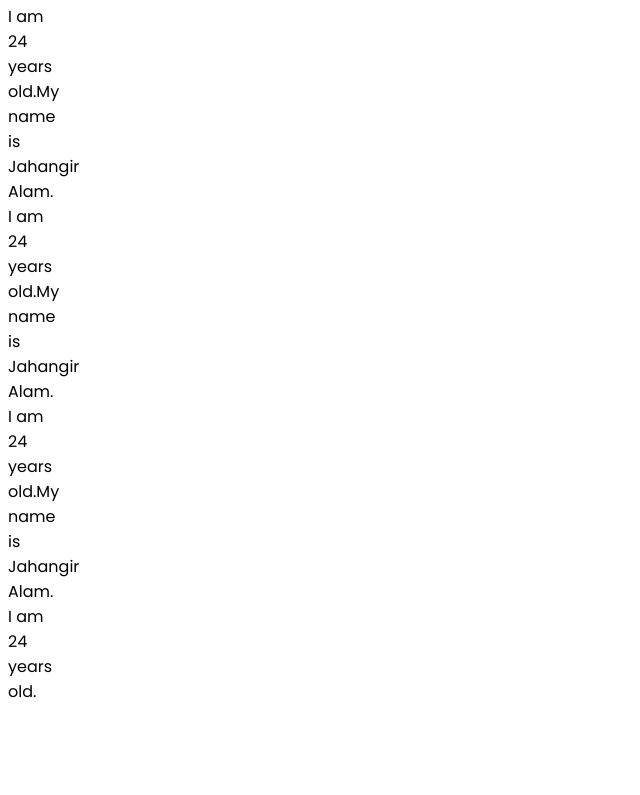
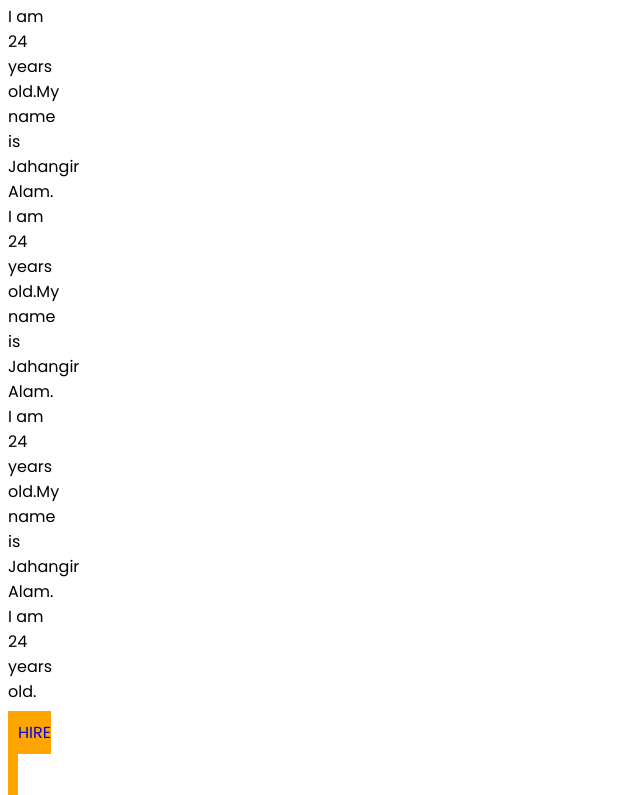
Before and after one commit to Jahangir506/developer-portfolio, a plain HTML site: page index.html in a window 1280 px wide. Shown: the part 1409-2204 px from the top of the page, without its empty margins (0-640 px from the left). Before the commit the page ends 2137 px from the top, so only its background shows below. Drawn offline with Linux system fonts and the light colour scheme.

Commit message:
Update style

```diff
--- a/index.html
+++ b/index.html
@@ -20,6 +20,7 @@
                 Alam. I am 24 years old.My name is Jahangir Alam. I am 24 years old.My name is Jahangir Alam. I am 24 years
                 old.My name is Jahangir Alam. I am 24 years old.My name is Jahangir Alam. I am 24 years old.My name is Jahangir
                 Alam. I am 24 years old.</p>
+                <a class="link-button" target="_blank" href="https://www.facebook.com/MD.Jahangir.Alam.JK/"> HIRE <MEnu></MEnu></a>
         </div>
         <div class="half-width">
             <img src="Photos/Jahangir-portfolio.png" alt="">
--- a/style.css
+++ b/style.css
@@ -17,3 +17,9 @@ section{
 .half-width img{
     width: 100%;
 }
+.link-button{
+    text-decoration: none;
+    background-color: orange;
+    padding: 10px;
+    border
+}
```
